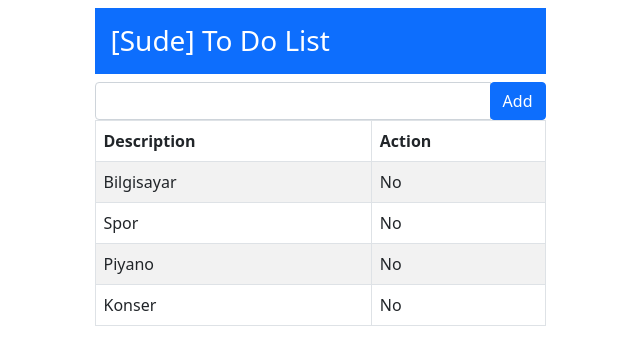
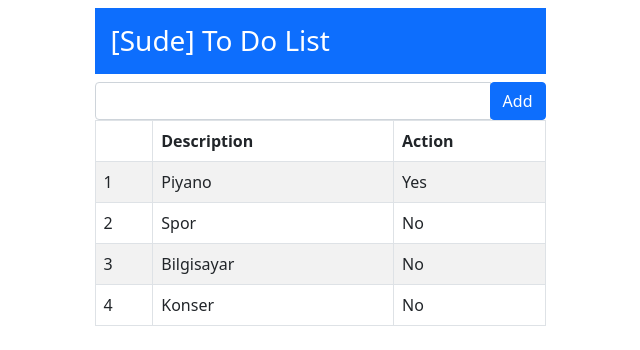
Before and after one commit to Sudetpl/To-Do-List, an Angular app: page / in a window 1280 px wide. Shown: the top 350 px of the page, without its empty margins (320-960 px from the left). Built offline with nearby package versions, Linux system fonts and the light colour scheme.

Commit message:
Section4:Creating-Model

```diff
--- a/src/app/app.component.html
+++ b/src/app/app.component.html
@@ -2,7 +2,7 @@
   <div class="row justify-content-center">
     <div class="col-5">
       <h3 class="bg-primary text-white p-3">
-          [{{ user }}] To Do List
+        [{{ getName() }}] To Do List
       </h3>
 
       <div class="input-group">
@@ -14,14 +14,23 @@
       <table class="table table-striped table-bordered">
         <thead>
           <tr>
+            <th></th>
             <th>Description</th>
             <th>Action</th>
           </tr>
         </thead>
         <tbody>
-              <tr *ngFor="let item of items">
+          <tr *ngFor="let item of getItems(); let i = index">
+            <td>{{ i+1 }}</td>
             <td>{{ item.description }}</td>
-              <td>{{ item.action }}</td>
+            <td [ngSwitch]="item.action">
+              <span *ngSwitchCase="true">
+                Yes
+              </span>
+              <span *ngSwitchCase="false">
+                No
+              </span>
+            </td>
           </tr>
         </tbody>
       </table>
--- a/src/app/app.component.ts
+++ b/src/app/app.component.ts
@@ -1,4 +1,5 @@
 import { Component } from '@angular/core';
+import { Model } from './model';
 
 @Component({
   selector: 'app-root',
@@ -6,11 +7,13 @@
   styleUrls: ['./app.component.css']
 })
 export class AppComponent {
-  user = 'Sude';
-  items= [
-    { description: "Bilgisayar", action: "No" },
-    { description: "Spor", action: "No" },
-    { description: "Piyano", action: "No" },
-    { description: "Konser", action: "No" }
-  ]
+  model = new Model();
+
+  getName() {
+    return this.model.user;
+  }
+
+  getItems() {
+    return this.model.items;
+  }
 }
--- /dev/null
+++ b/src/app/model.ts
@@ -0,0 +1,24 @@
+export class Model {
+    user;
+    items:any;
+
+    constructor() {
+         this.user = "Sude";
+         this.items = [
+                         new TodoItem("Piyano",true),
+                         new TodoItem("Spor",false),
+                         new TodoItem("Bilgisayar",false),
+                         new TodoItem("Konser",false)
+          ];
+    }
+}
+
+export class TodoItem {
+    description;
+    action;
+
+    constructor(description: any,action: any) {
+        this.description = description;
+        this.action = action;
+    }
+}
```
Lines whose indentation alone changed are shown as unchanged.
